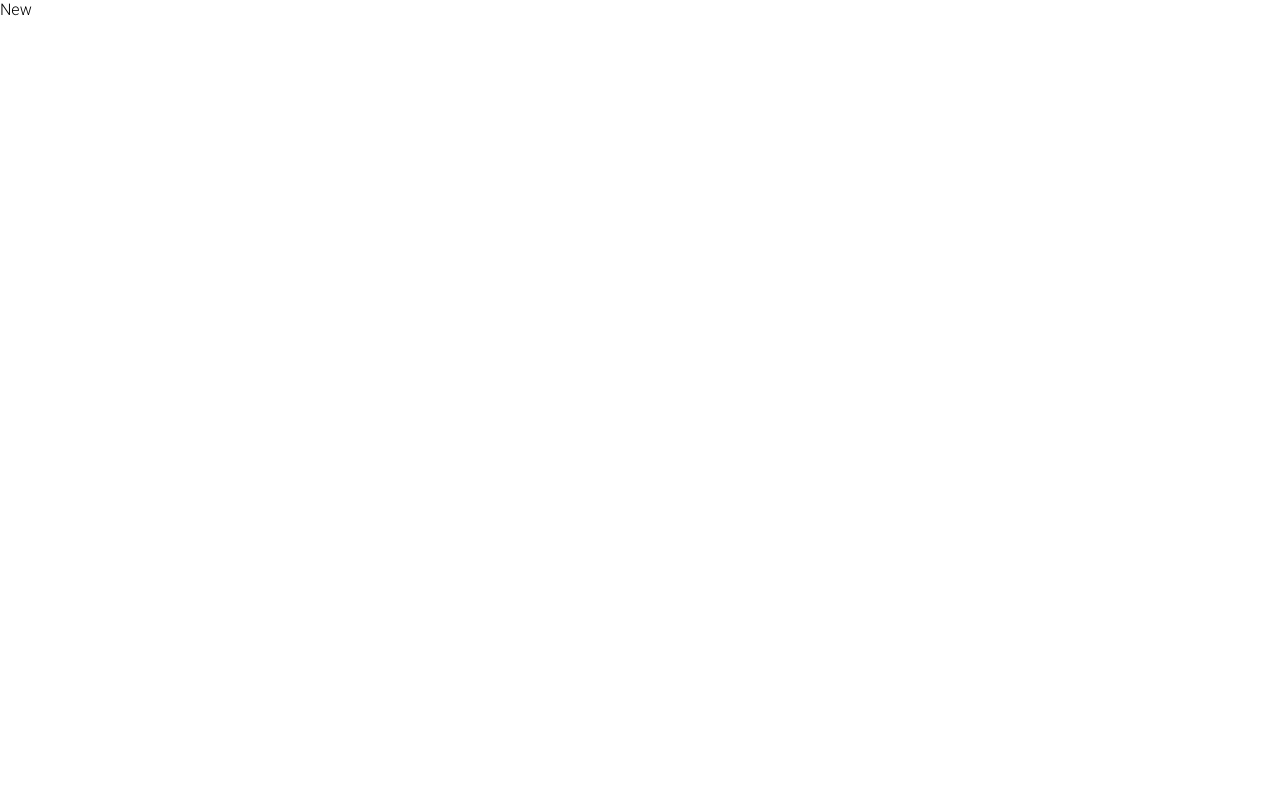
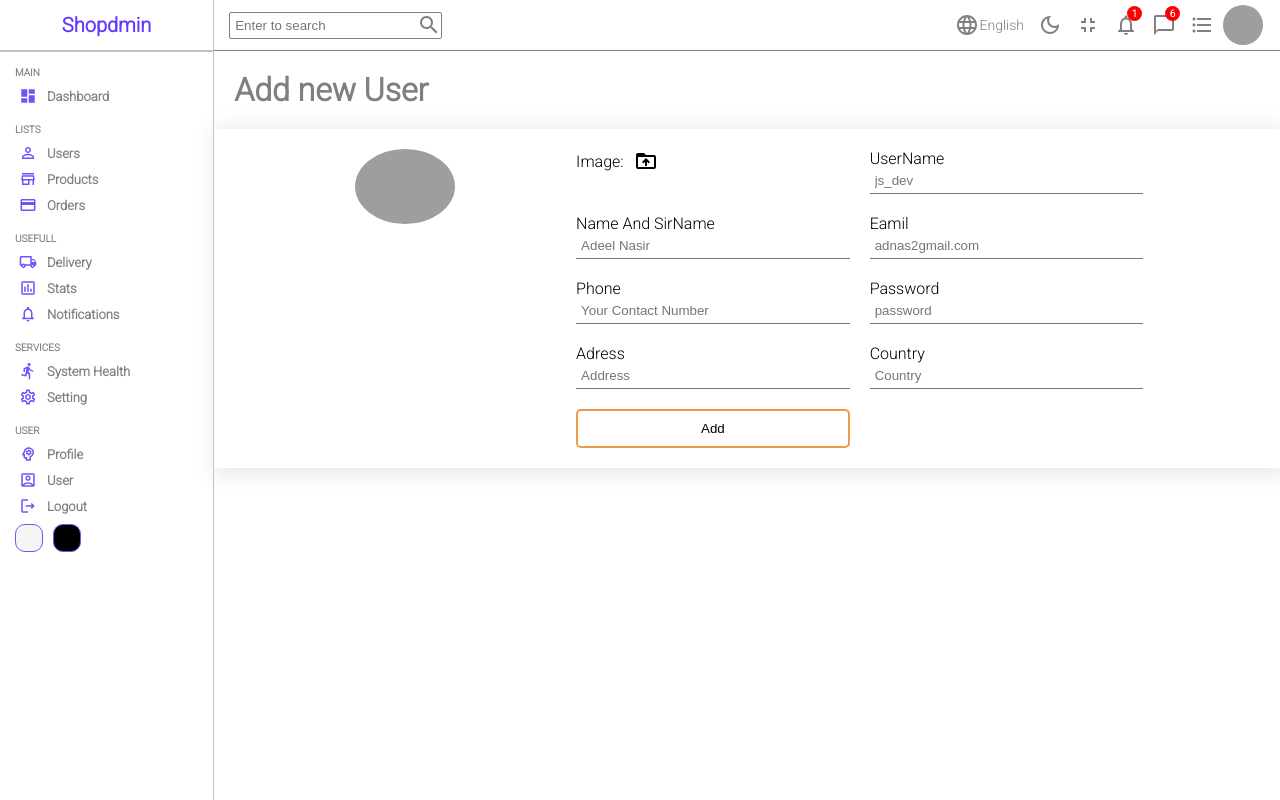
Before and after one commit to M-adeelnasir/admin-dashboard, a React (Create React App) app: page /new in a window 1280 px wide. Built offline with nearby package versions, Linux system fonts and the light colour scheme; grey boxes are pictures that could not be loaded.

Commit message:
new page, form to add a new user complete

```diff
--- a/src/components/dataTable/DataTable.js
+++ b/src/components/dataTable/DataTable.js
@@ -1,9 +1,6 @@
 import React from 'react'
 import { DataGrid, GridColDef, GridValueGetterParams } from '@mui/x-data-grid';
-
-
-
-
+import './table.scss'
 const DataTable = () => {
 
 
--- a/src/components/dataTable/table.scss
+++ b/src/components/dataTable/table.scss
@@ -1,3 +1,23 @@
 .table {
-  margin: 20px;
+  .btn {
+    display: flex;
+    align-items: center;
+    gap: 10px;
+  }
+  .btn-del {
+    outline: none;
+    padding: 6px;
+    border-radius: 4px;
+    color: red;
+    border: none;
+    cursor: pointer;
+  }
+  .btn-view {
+    outline: none;
+    padding: 6px;
+    border-radius: 4px;
+    color: green;
+    border: none;
+    cursor: pointer;
+  }
 }
--- a/src/components/table/table.scss
+++ b/src/components/table/table.scss
@@ -1,23 +1,14 @@
 .table {
-  .btn {
-    display: flex;
-    align-items: center;
-    gap: 10px;
-  }
-  .btn-del {
-    outline: none;
-    padding: 6px;
-    border-radius: 4px;
-    color: red;
-    border: none;
-    cursor: pointer;
-  }
-  .btn-view {
-    outline: none;
-    padding: 6px;
-    border-radius: 4px;
-    color: green;
-    border: none;
-    cursor: pointer;
+  .tableCell {
+    .productWrapper {
+      display: flex;
+      align-items: center;
+      .image {
+        width: 32px;
+        height: 32px;
+        border-radius: 50%;
+        margin-right: 4px;
+      }
+    }
   }
 }
--- a/src/pages/admin/new/New.js
+++ b/src/pages/admin/new/New.js
@@ -1,8 +1,65 @@
 import React from 'react'
-
+import Navbar from '../../../components/nav/Navbar'
+import Sidebar from '../../../components/sidebar/Sidebar'
+import DriveFolderUploadIcon from '@mui/icons-material/DriveFolderUpload';
+import './new.scss'
 const New = () => {
     return (
-        <div>New</div>
+        <div className="new">
+            <Sidebar />
+            <div className="newContainer">
+                <Navbar />
+                <div className="top">
+                    <h1>Add new User</h1>
+                </div>
+                <div className="center">
+                    <div className="left">
+                        <img src="https://icon-library.com/images/no-picture-available-icon/no-picture-available-icon-20.jpg" alt="sdklsk" />
+                    </div>
+
+                    <div className="right">
+                        <form action="">
+                            <div className="formInput">
+                                <label htmlFor='img'>Image: <DriveFolderUploadIcon className='icon' /></label>
+                                <input type="file" id='img' style={{ display: "none" }} />
+                            </div>
+                            <div className="formInput">
+                                <label >UserName</label>
+                                <input type="text" placeholder='js_dev' />
+                            </div>
+                            <div className="formInput">
+                                <label >Name And SirName</label>
+                                <input type="text" placeholder='Adeel Nasir' />
+                            </div>
+                            <div className="formInput">
+                                <label >Eamil</label>
+                                <input type="email" placeholder='adnas2gmail.com' />
+                            </div>
+                            <div className="formInput">
+                                <label >Phone</label>
+                                <input type="text" placeholder='Your Contact Number' />
+                            </div>
+                            <div className="formInput">
+                                <label >Password</label>
+                                <input type="password" placeholder='password' />
+                            </div>
+                            <div className="formInput">
+                                <label >Adress</label>
+                                <input type="text" placeholder='Address' />
+                            </div>
+                            <div className="formInput">
+                                <label >Country</label>
+                                <input type="text" placeholder='Country' />
+                            </div>
+                            <div className="formInput">
+                                <button>Add</button>
+                            </div>
+
+                        </form>
+                    </div>
+                </div>
+            </div>
+        </div>
     )
 }
 
--- a/src/pages/admin/new/new.scss
+++ b/src/pages/admin/new/new.scss
@@ -0,0 +1,75 @@
+.new {
+  display: flex;
+
+  .newContainer {
+    flex: 5;
+    .top {
+      color: gray;
+      padding: 20px;
+    }
+    .center {
+      padding: 20px;
+      -webkit-box-shadow: 3px 3px 18px 3px rgba(224, 213, 224, 0.64);
+      -moz-box-shadow: 3px 3px 18px 3px rgba(224, 213, 224, 0.64);
+      box-shadow: 3px 3px 18px 3px rgba(224, 213, 224, 0.64);
+      display: flex;
+
+      .left {
+        flex: 1;
+        text-align: center;
+        img {
+          width: 100px;
+          border-radius: 50%;
+          object-fit: cover;
+        }
+      }
+
+      .right {
+        flex: 2;
+
+        form {
+          display: flex;
+          flex-wrap: wrap;
+          gap: 20px;
+
+          .formInput {
+            width: 40%;
+
+            label {
+              display: flex;
+              align-items: center;
+              gap: 10px;
+              .icon {
+                cursor: pointer;
+              }
+            }
+            button {
+              display: flex;
+              width: 100%;
+              align-items: center;
+              justify-content: center;
+              padding: 10px;
+              background-color: transparent;
+              outline: none;
+              border: 2px solid rgb(238, 154, 76);
+              cursor: pointer;
+              border-radius: 5px;
+
+              &:hover {
+                transition: all ease-in-out 2;
+                background-color: rgb(255, 168, 7);
+              }
+            }
+
+            input {
+              width: 100%;
+              border: none;
+              padding: 5px;
+              border-bottom: 1px solid rgb(122, 121, 121);
+            }
+          }
+        }
+      }
+    }
+  }
+}
```
